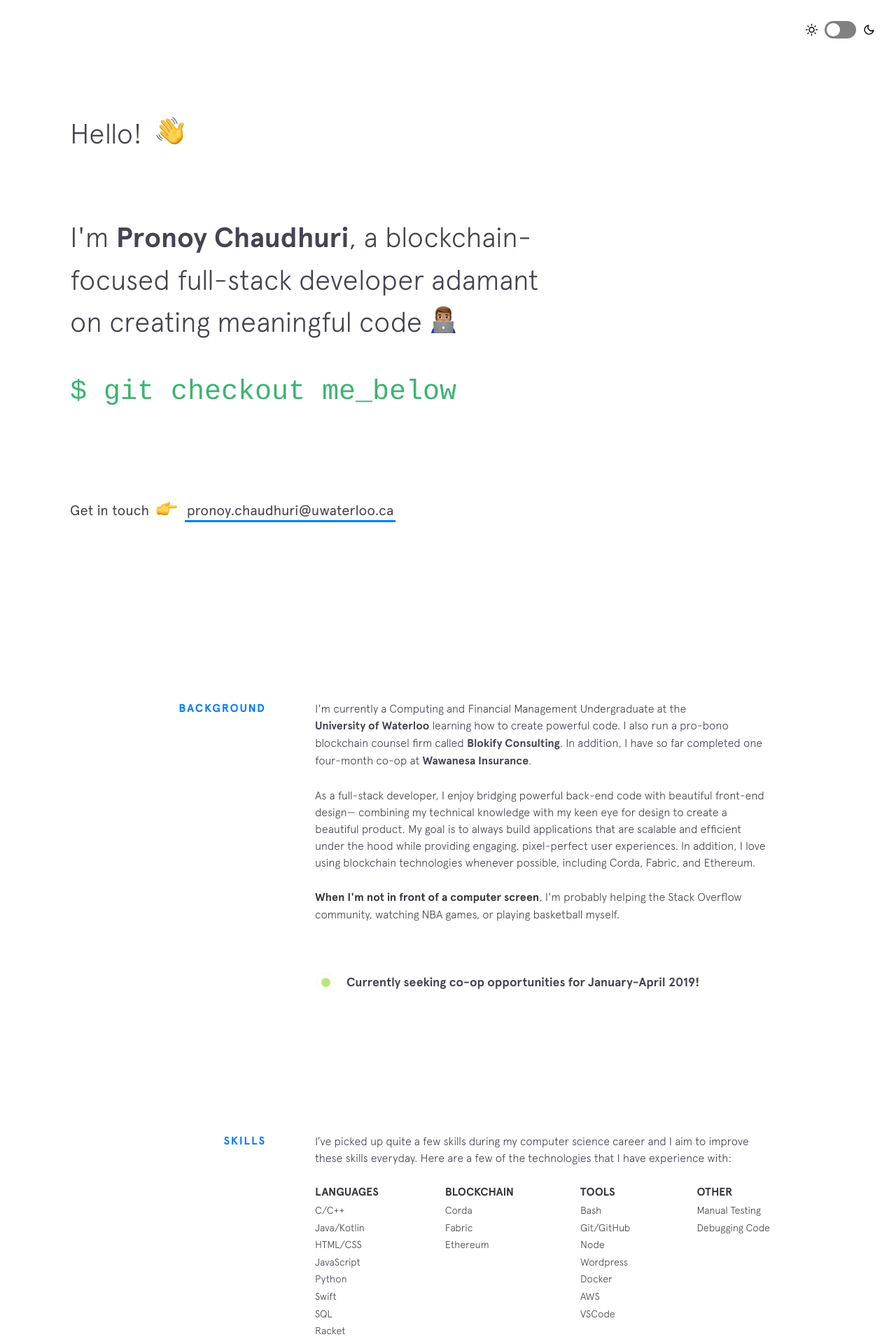
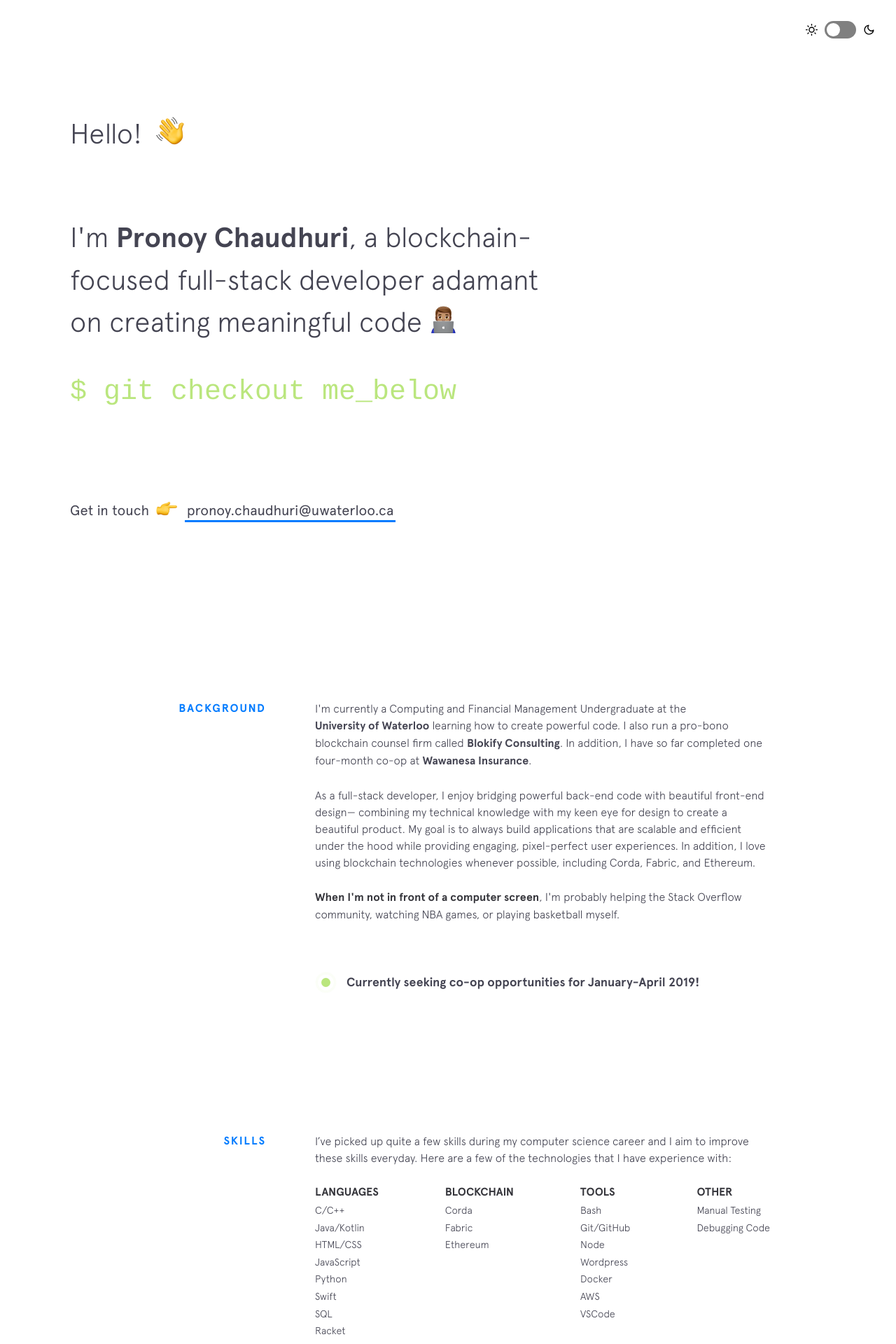
Before and after one commit to PronoyC/pronoyc.github.io, a Jekyll site: the page built from index.html, in a window 1280 px wide. Shown: the top 1920 px of the page at 70% size. Built offline with Jekyll 4.4.1, drawn with Linux system fonts in a browser that asks for light colours; nearby versions of some CDN libraries.

Commit message:
Update intro.html

```diff
--- a/_includes/intro.html
+++ b/_includes/intro.html
@@ -6,7 +6,7 @@
   <h2 class="intro__tagline">I'm
     <span class="name">Pronoy Chaudhuri</span>, a blockchain-focused full-stack developer adamant on creating meaningful code
     <span class="emoji technologist"></span>
-    <p style="font-family:courier;color:MediumSeaGreen;"> $ git checkout me_below <div class="cursor"> </div></p>
+    <p style="font-family:courier;color:#bae67e;"> $ git checkout me_below <div class="cursor"> </div></p>
   </h2>
 
   <h3 class="intro__contact">
```
